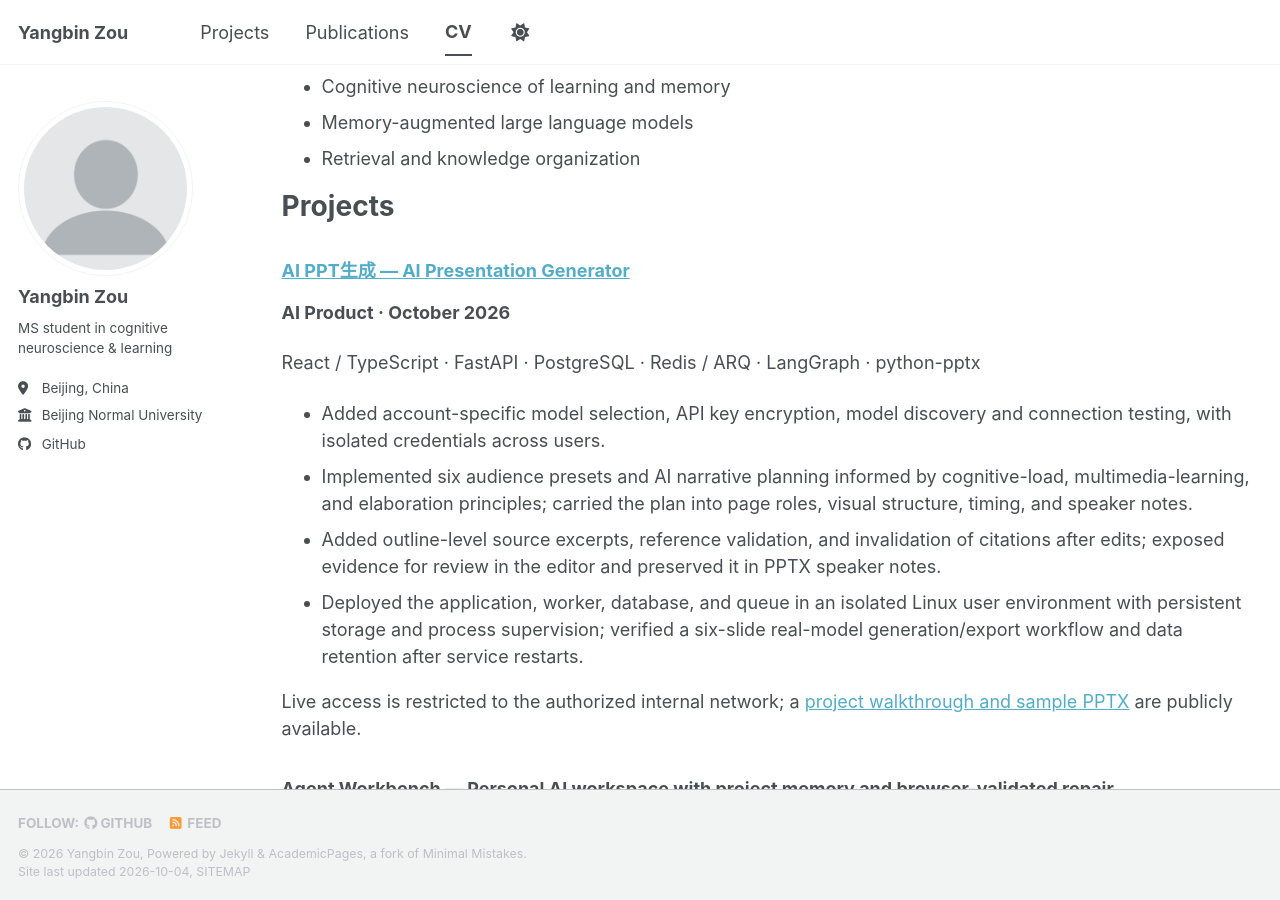
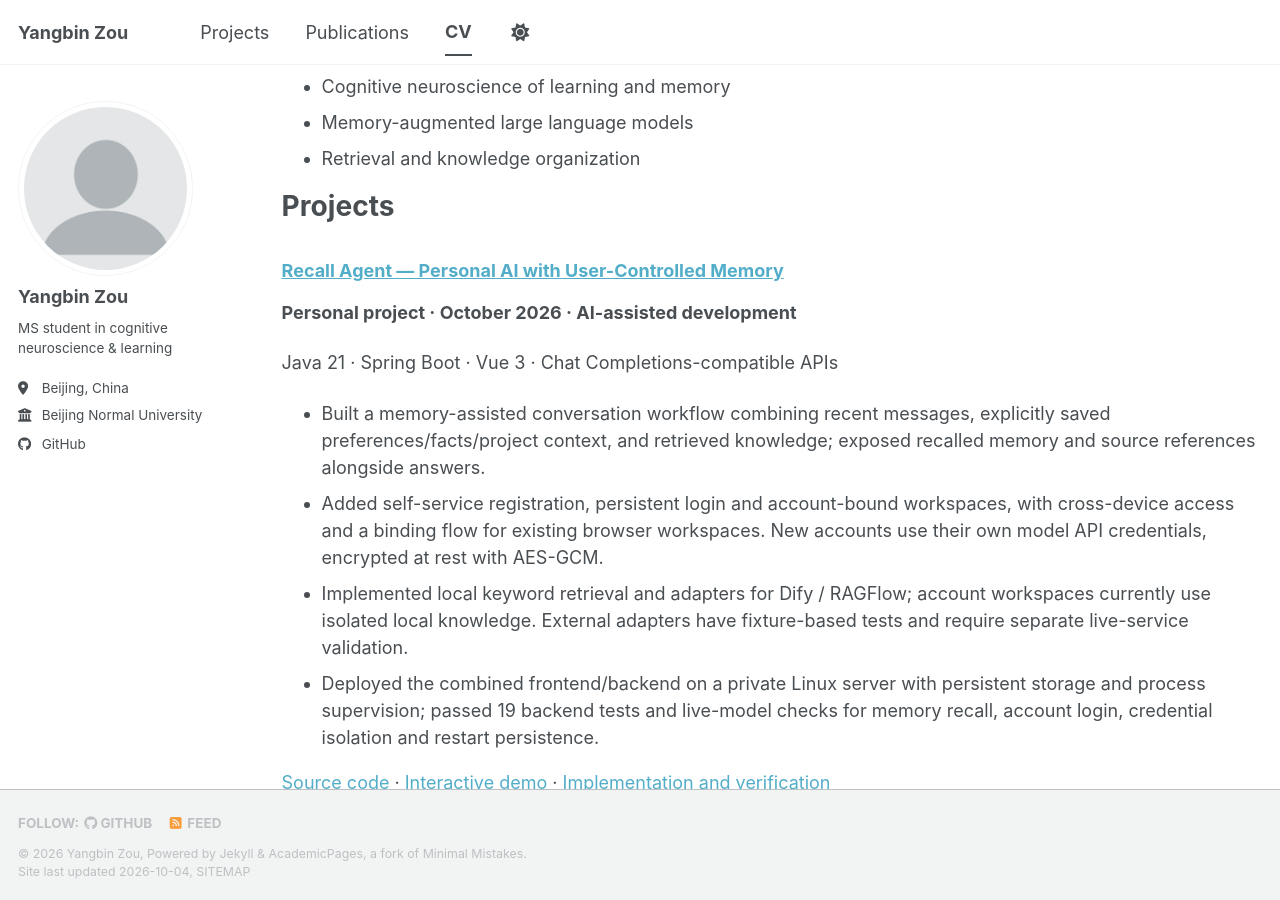
Before and after one commit to BStronger1/BStronger1.github.io, a Jekyll site: the page built from _pages/cv.md, in a window 1280 px wide and 900 px high, scrolled down 282 px. Built offline with Jekyll 4.4.1, drawn with Linux system fonts in a browser that asks for light colours; a style sheet for code colours, icons or effects is not loaded.

Commit message:
Add Recall Agent to homepage, projects and CV with verified capabilities

```diff
--- a/_pages/cv.md
+++ b/_pages/cv.md
@@ -22,6 +22,18 @@ Research Interests
 
 Projects
 ======
+### [Recall Agent — Personal AI with User-Controlled Memory]({{ '/projects/recall-agent/' | relative_url }})
+**Personal project · October 2026 · AI-assisted development**
+
+Java 21 · Spring Boot · Vue 3 · Chat Completions-compatible APIs
+
+* Built a memory-assisted conversation workflow combining recent messages, explicitly saved preferences/facts/project context, and retrieved knowledge; exposed recalled memory and source references alongside answers.
+* Added self-service registration, persistent login and account-bound workspaces, with cross-device access and a binding flow for existing browser workspaces. New accounts use their own model API credentials, encrypted at rest with AES-GCM.
+* Implemented local keyword retrieval and adapters for Dify / RAGFlow; account workspaces currently use isolated local knowledge. External adapters have fixture-based tests and require separate live-service validation.
+* Deployed the combined frontend/backend on a private Linux server with persistent storage and process supervision; passed 19 backend tests and live-model checks for memory recall, account login, credential isolation and restart persistence.
+
+[Source code](https://github.com/BStronger1/recall-agent) · [Interactive demo](https://bstronger1.github.io/recall-agent/) · [Implementation and verification]({{ '/projects/recall-agent/' | relative_url }})
+
 ### [AI PPT生成 — AI Presentation Generator]({{ '/projects/ai-ppt-generator/' | relative_url }})
 **AI Product · October 2026**
 
```
Also changed, not shown: _pages/about.md (+3 -0 lines), _pages/projects.md (+12 -0 lines), _pages/recall-agent.md (added, +45 -0 lines), images/recall-agent.png (added).
